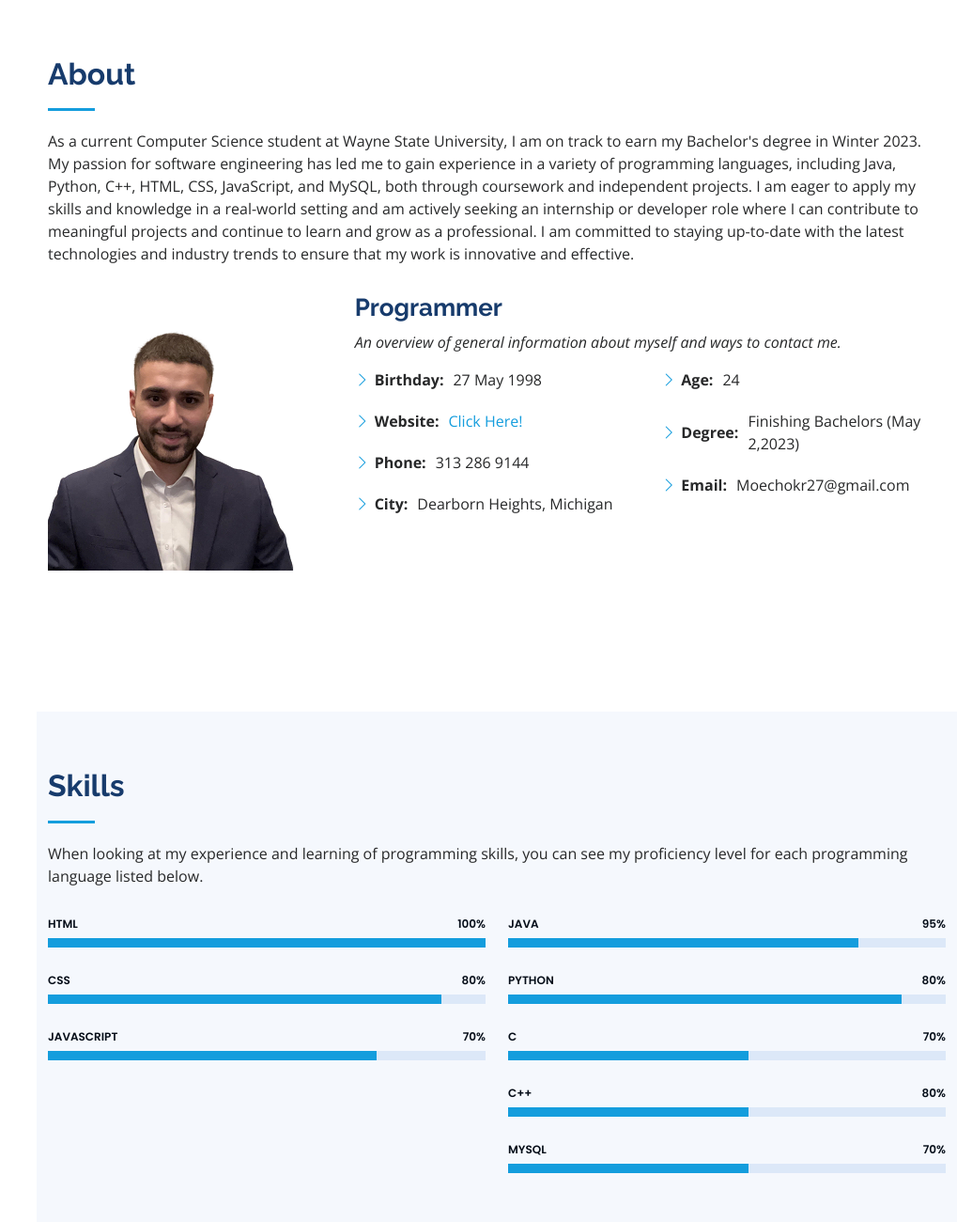
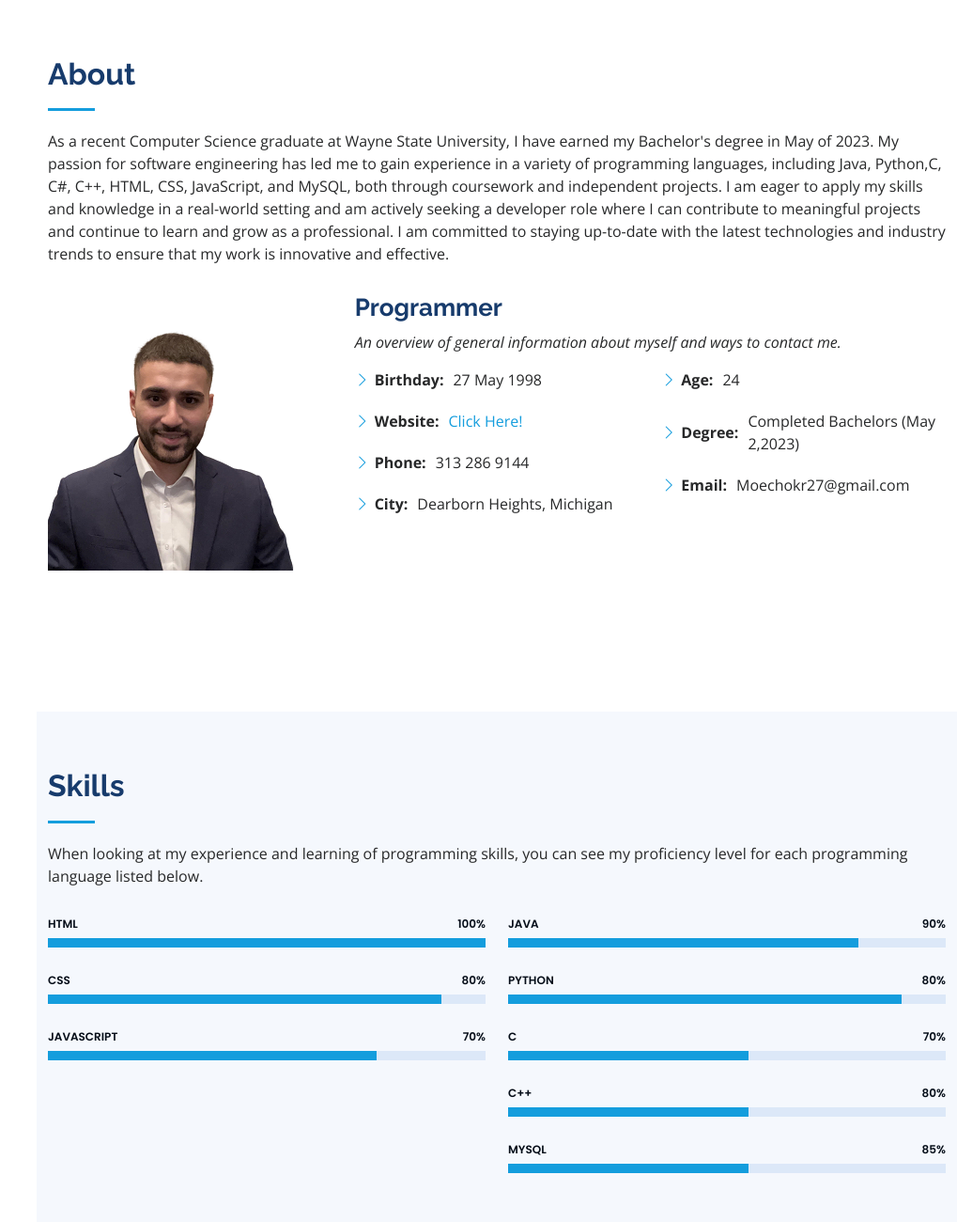
Before and after one commit to MChokr1/MChokr1.github.io, a plain HTML site: page index.html in a window 1280 px wide. Shown: the part 800-2100 px from the top of the page at 94% size, without its empty margins (261-1280 px from the left). Drawn offline with nearby package versions, Linux system fonts and the light colour scheme.

Commit message:
Update index.html

```diff
--- a/index.html
+++ b/index.html
@@ -80,8 +80,8 @@
 
         <div class="section-title">
           <h2>About</h2>
-          <p>As a current Computer Science student at Wayne State University, I am on track to earn my Bachelor's degree in Winter 2023. My passion for software engineering has led me to gain experience in a variety of programming languages, including Java, Python, C++, HTML, CSS, JavaScript, and MySQL, both through coursework and independent projects.
-            I am eager to apply my skills and knowledge in a real-world setting and am actively seeking an internship or developer role where I can contribute to meaningful projects and continue to learn and grow as a professional. I am committed to staying up-to-date with the latest technologies and industry trends to ensure that my work is innovative and effective.</p>
+          <p>As a recent Computer Science graduate at Wayne State University, I have earned my Bachelor's degree in May of 2023. My passion for software engineering has led me to gain experience in a variety of programming languages, including Java, Python,C, C#, C++, HTML, CSS, JavaScript, and MySQL, both through coursework and independent projects.
+            I am eager to apply my skills and knowledge in a real-world setting and am actively seeking a developer role where I can contribute to meaningful projects and continue to learn and grow as a professional. I am committed to staying up-to-date with the latest technologies and industry trends to ensure that my work is innovative and effective.</p>
         </div>
 
         <div class="row">
@@ -105,7 +105,7 @@
               <div class="col-lg-6">
                 <ul>
                   <li><i class="bi bi-chevron-right"></i> <strong>Age:</strong> <span>24</span></li>
-                  <li><i class="bi bi-chevron-right"></i> <strong>Degree:</strong> <span>Finishing Bachelors (May 2,2023)</span></li>
+                  <li><i class="bi bi-chevron-right"></i> <strong>Degree:</strong> <span>Completed Bachelors (May 2,2023)</span></li>
                   <li><i class="bi bi-chevron-right"></i> <strong>Email:</strong> <span>Moechokr27@gmail.com</span></li>
                 </ul>
               </div>
@@ -207,7 +207,7 @@
           <div class="col-lg-6" data-aos="fade-up" data-aos-delay="100">
 
             <div class="progress">
-              <span class="skill">Java <i class="val">95%</i></span>
+              <span class="skill">Java <i class="val">90%</i></span>
               <div class="progress-bar-wrap">
                 <div class="progress-bar" role="progressbar" aria-valuenow="80" aria-valuemin="0" aria-valuemax="100"></div>
               </div>
@@ -235,7 +235,7 @@
             </div>
 
             <div class="progress">
-              <span class="skill">MySQL <i class="val">70%</i></span>
+              <span class="skill">MySQL <i class="val">85%</i></span>
               <div class="progress-bar-wrap">
                 <div class="progress-bar" role="progressbar" aria-valuenow="55" aria-valuemin="0" aria-valuemax="100"></div>
               </div>
```
